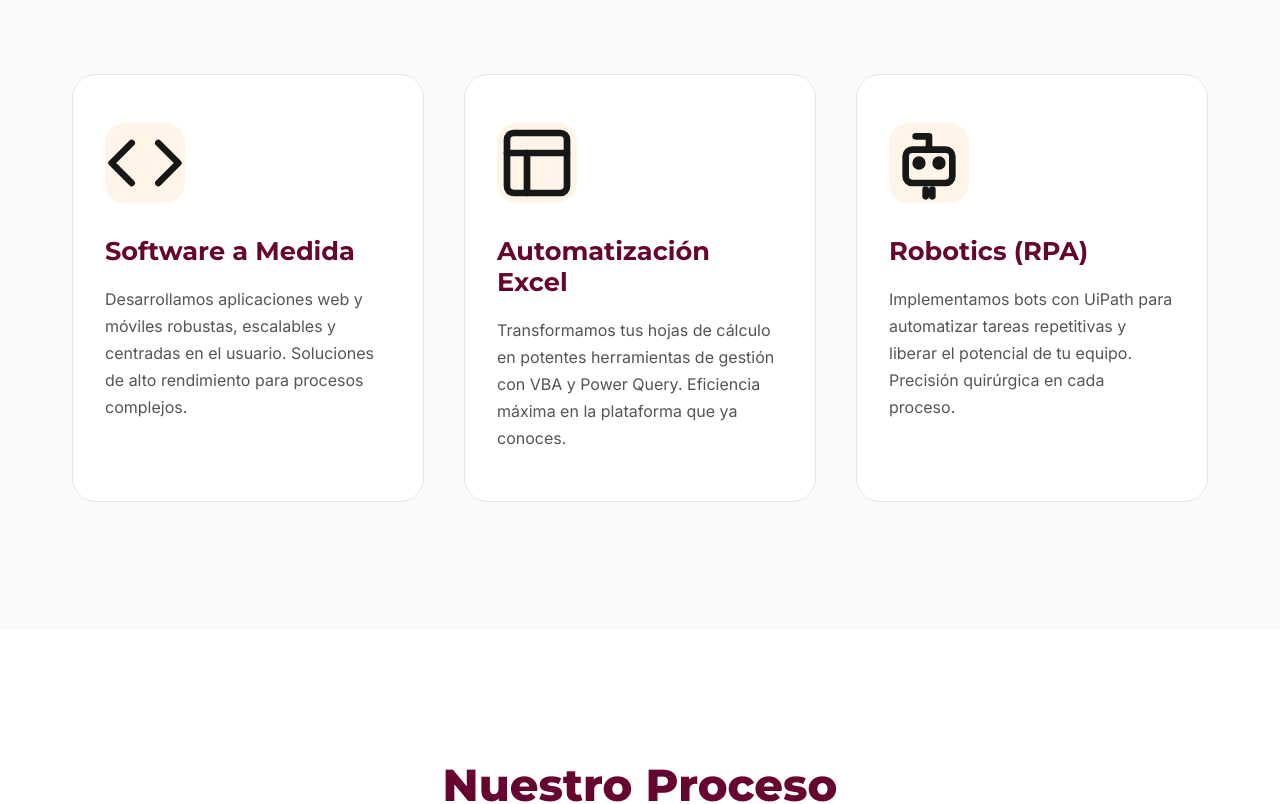
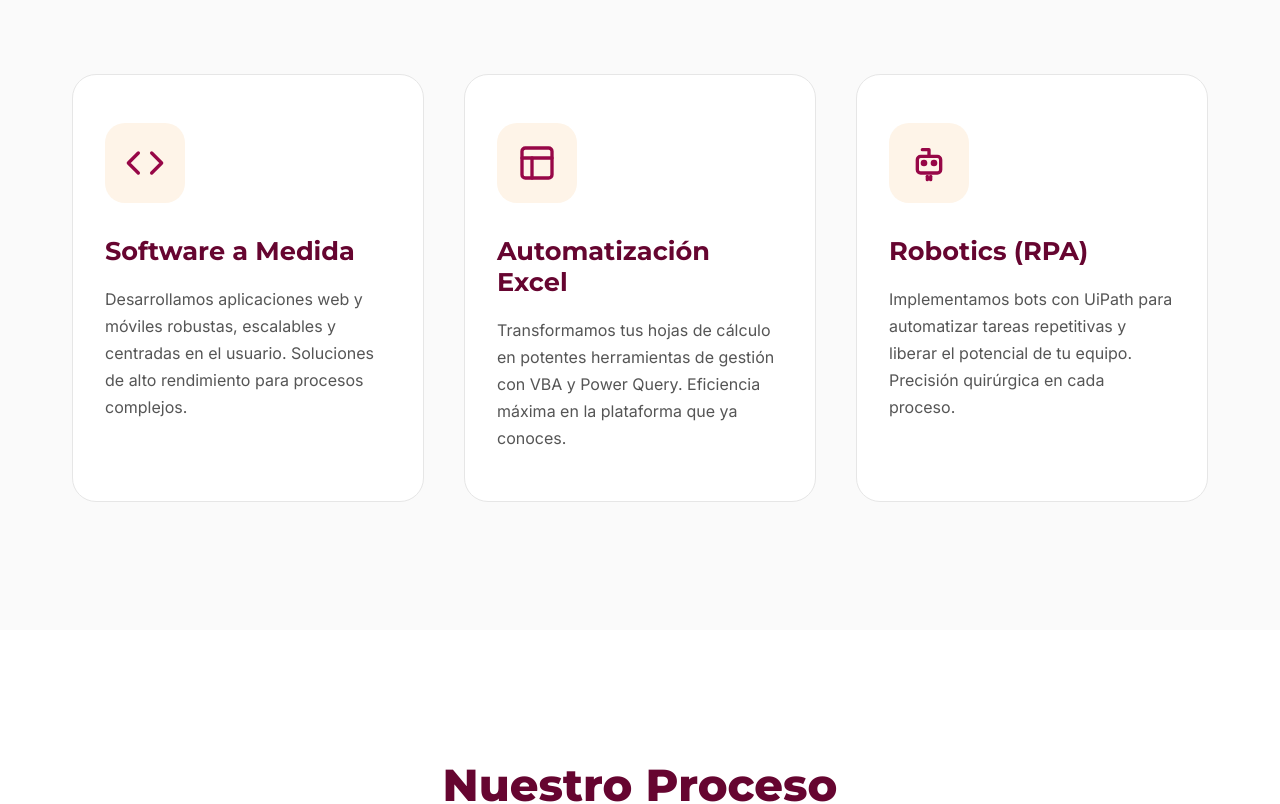
Before and after one commit to techinnovareg-lgtm/WebTechInnova, a Next.js app: page / in a window 1280 px wide. Shown: the part 1180-1984 px from the top of the page. Built offline with nearby package versions, Linux system fonts and the light colour scheme.

Commit message:
Finalización: Enlaces de navegación, iconos SVG y animaciones simplificadas

```diff
--- a/src/components/sections/Services.module.css
+++ b/src/components/sections/Services.module.css
@@ -54,22 +54,28 @@
 }
 
 .icon {
-    font-size: 3.5rem;
-    margin-bottom: 2rem;
-    background: var(--neutral-light);
     width: 80px;
     height: 80px;
+    background: var(--neutral-light);
     display: flex;
     align-items: center;
     justify-content: center;
     border-radius: 20px;
+    margin-bottom: 2rem;
+    color: var(--primary);
     transition: all 0.3s ease;
+}
+
+.icon svg {
+    width: 40px;
+    height: 40px;
 }
 
 .card:hover .icon {
     background: var(--primary);
-    transform: rotate(10deg);
     color: white;
+    transform: scale(1.1);
+    box-shadow: 0 8px 15px rgba(151, 7, 71, 0.15);
 }
 
 .cardTitle {
--- a/src/components/sections/Store.module.css
+++ b/src/components/sections/Store.module.css
@@ -177,7 +177,6 @@
 }
 
 .otherIcon {
-    font-size: 3.5rem;
     background: white;
     width: 90px;
     height: 90px;
@@ -186,6 +185,19 @@
     justify-content: center;
     border-radius: 24px;
     box-shadow: var(--shadow-soft);
+    color: var(--primary);
+    transition: all 0.3s ease;
+}
+
+.otherIcon svg {
+    width: 45px;
+    height: 45px;
+}
+
+.otherCard:hover .otherIcon {
+    transform: scale(1.1);
+    color: var(--accent);
+    box-shadow: 0 10px 20px rgba(151, 7, 71, 0.1);
 }
 
 .otherInfo {
--- a/src/components/sections/Store.tsx
+++ b/src/components/sections/Store.tsx
@@ -37,13 +37,28 @@
         title: "Colección de Plantillas",
         description: "Herramientas de automatización en Excel para finanzas, RRHH y logística.",
         price: "Desde S/ 45",
-        icon: "📊"
+        icon: (
+            <svg viewBox="0 0 24 24" fill="none" stroke="currentColor" strokeWidth="2" strokeLinecap="round" strokeLinejoin="round">
+                <path d="M14 2H6a2 2 0 0 0-2 2v16a2 2 0 0 0 2 2h12a2 2 0 0 0 2-2V8z"></path>
+                <polyline points="14 2 14 8 20 8"></polyline>
+                <line x1="16" y1="13" x2="8" y2="13"></line>
+                <line x1="16" y1="17" x2="8" y2="17"></line>
+                <polyline points="10 9 9 9 8 9"></polyline>
+            </svg>
+        )
     },
     {
         title: "Consultoría Senior",
         description: "Asesoría personalizada para optimizar tus procesos corporativos.",
         price: "Bajo Cotización",
-        icon: "🤝"
+        icon: (
+            <svg viewBox="0 0 24 24" fill="none" stroke="currentColor" strokeWidth="2" strokeLinecap="round" strokeLinejoin="round">
+                <path d="M17 21v-2a4 4 0 0 0-4-4H5a4 4 0 0 0-4 4v2"></path>
+                <circle cx="9" cy="7" r="4"></circle>
+                <path d="M23 21v-2a4 4 0 0 0-3-3.87"></path>
+                <path d="M16 3.13a4 4 0 0 1 0 7.75"></path>
+            </svg>
+        )
     }
 ];
 
```
